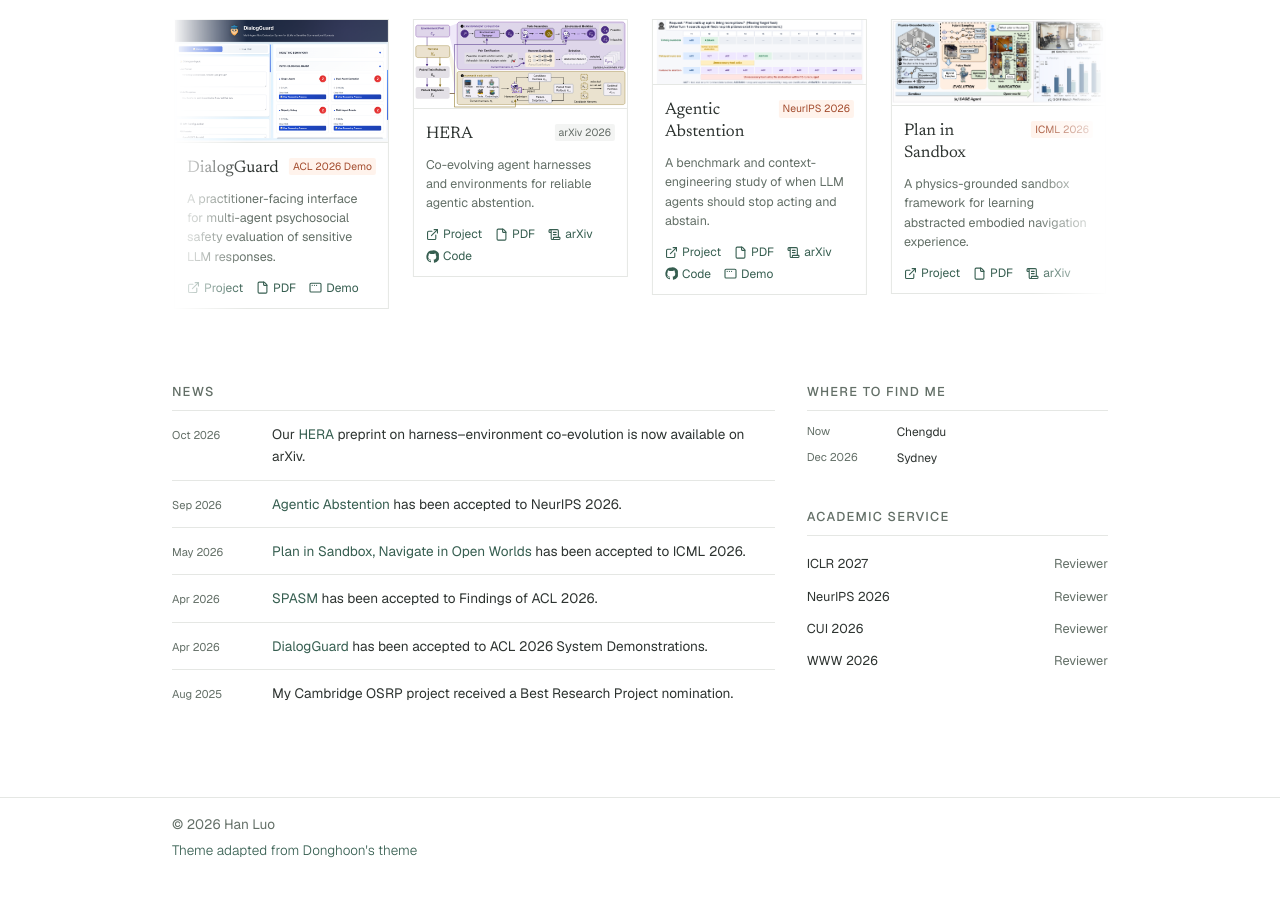
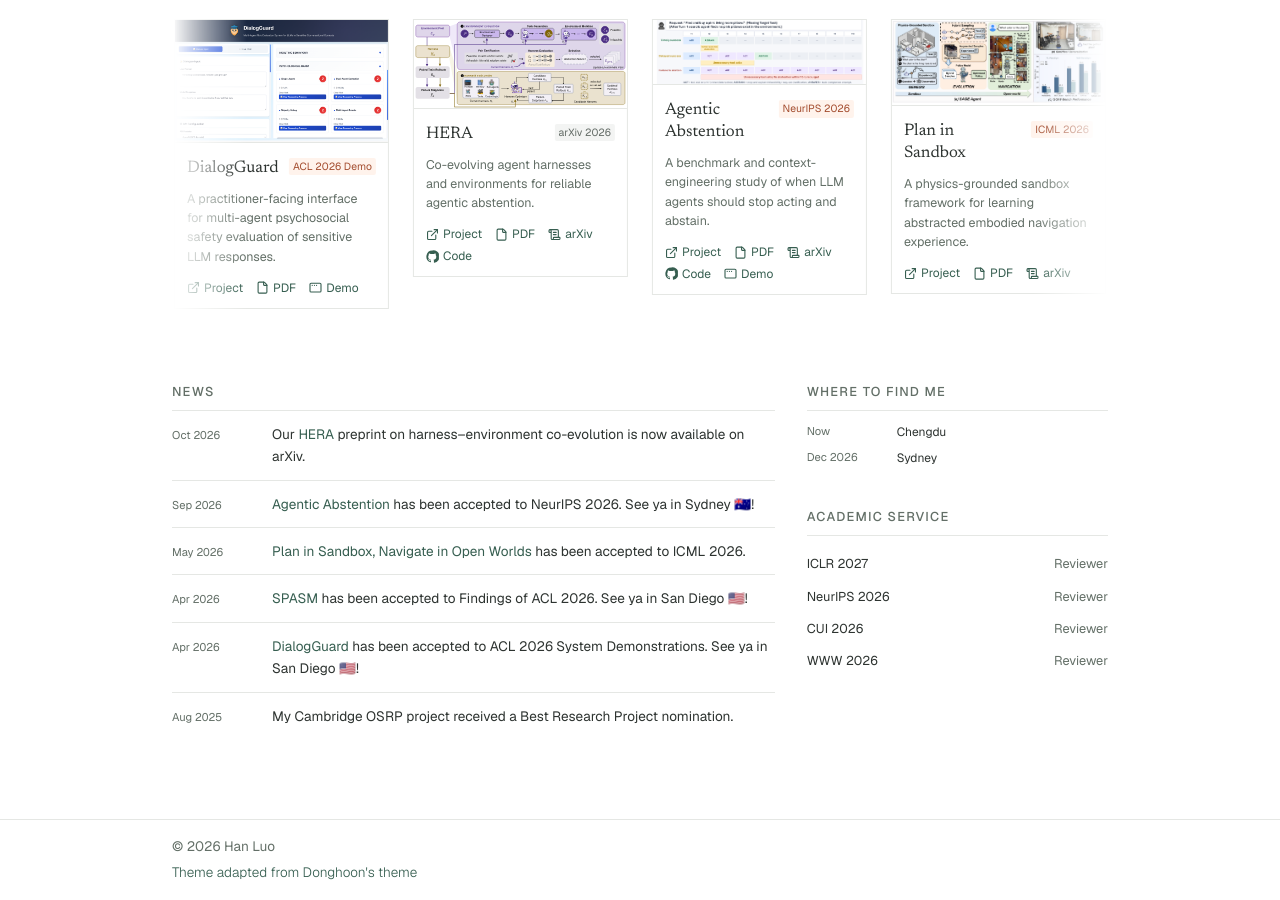
Before and after one commit to lhannnn/lhannnn.github.io, a Jekyll site: the page built from index.html, in a window 1280 px wide and 900 px high, scrolled down 625 px. Built offline with Jekyll 4.4.1, drawn with Linux system fonts in a browser that asks for light colours; nearby versions of some CDN libraries; some web fonts are replaced; before the commit the page ends 1503 px from its top, so only the background shows below that.

Commit message:
Add San Diego and Sydney greetings to conference news

```diff
--- a/_data/news.yml
+++ b/_data/news.yml
@@ -4,7 +4,7 @@
     description: 'Our <a href="https://arxiv.org/abs/2610.06563">HERA</a> preprint on harness–environment co-evolution is now available on arXiv.'
   - date: 2026-09-26
     title: "Agentic Abstention accepted to NeurIPS 2026"
-    description: '<a href="/publication/agentic-abstention/">Agentic Abstention</a> has been accepted to NeurIPS 2026.'
+    description: '<a href="/publication/agentic-abstention/">Agentic Abstention</a> has been accepted to NeurIPS 2026. See ya in Sydney 🇦🇺!'
   - date: 2026-06-27
     featured: false
     title: "Agentic Abstention preprint released"
@@ -18,10 +18,10 @@
     description: '<a href="/publication/plan-in-sandbox-navigate/">Plan in Sandbox, Navigate in Open Worlds</a> has been accepted to ICML 2026.'
   - date: 2026-04-27
     title: "SPASM accepted to Findings of ACL 2026"
-    description: '<a href="/publication/spasm/">SPASM</a> has been accepted to Findings of ACL 2026.'
+    description: '<a href="/publication/spasm/">SPASM</a> has been accepted to Findings of ACL 2026. See ya in San Diego 🇺🇸!'
   - date: 2026-04-27
     title: "DialogGuard accepted to ACL 2026 System Demonstrations"
-    description: '<a href="/publication/dialogguard/">DialogGuard</a> has been accepted to ACL 2026 System Demonstrations.'
+    description: '<a href="/publication/dialogguard/">DialogGuard</a> has been accepted to ACL 2026 System Demonstrations. See ya in San Diego 🇺🇸!'
   - date: 2026-04-10
     featured: false
     title: "SPASM preprint released"
```
